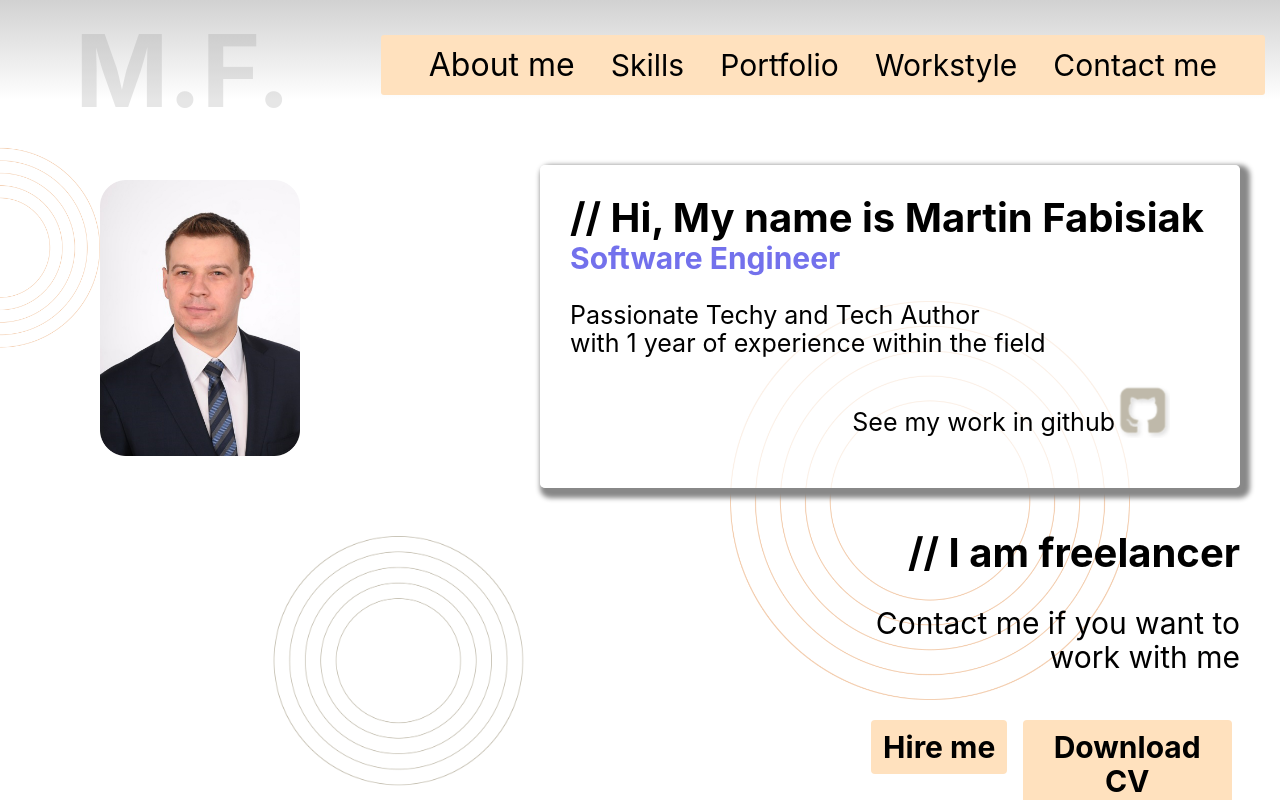
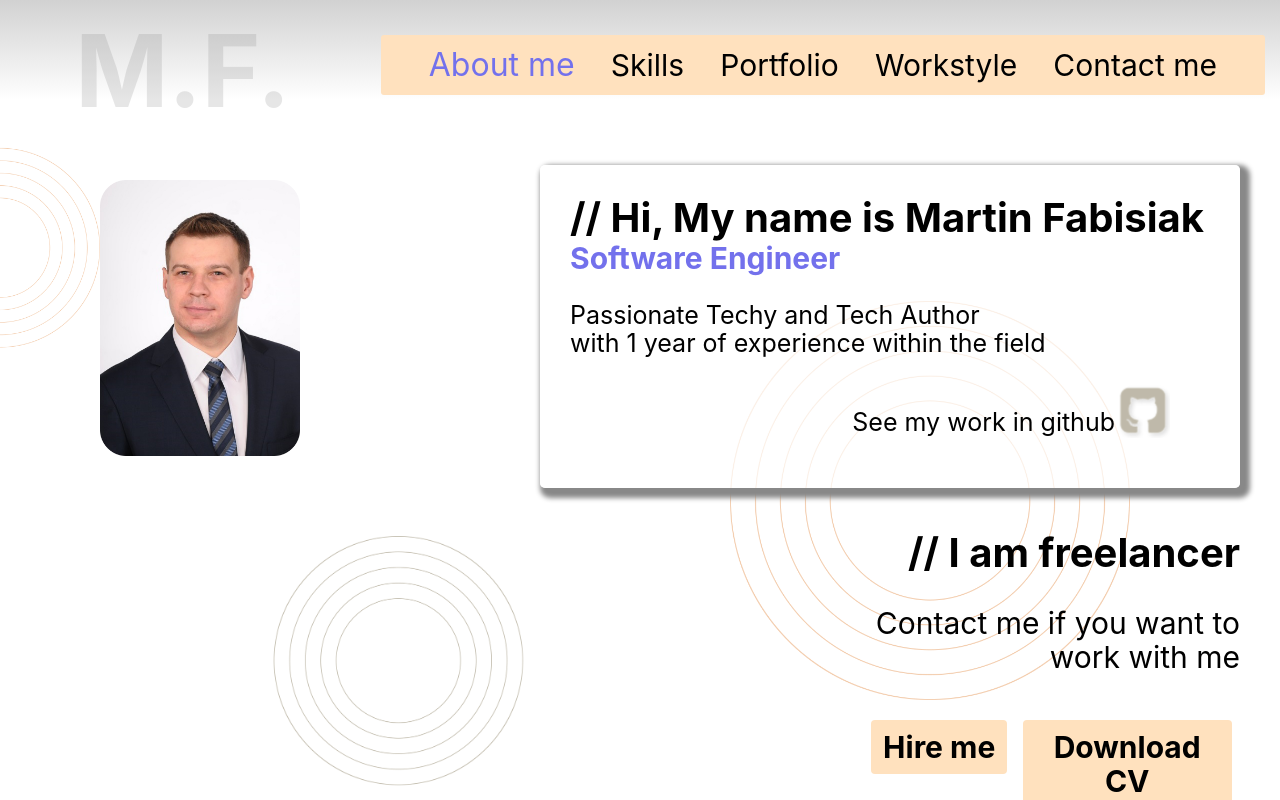
Before and after one commit to marcinfabisiak97/project1PortfolioReact, a React (Create React App) app: page / in a window 1280 px wide. In both pictures the pointer is over the link "About me". Shown: the top 800 px of the page. Built offline with nearby package versions, Linux system fonts and the light colour scheme.

Commit message:
nav font-color changed

```diff
--- a/src/styles/themes/default/components/_navigation.scss
+++ b/src/styles/themes/default/components/_navigation.scss
@@ -64,6 +64,7 @@
 
   &__navLi > a:hover {
     font-size: pxToRem(30);
+    color: #7371ec;
     cursor: pointer;
   }
 
```
